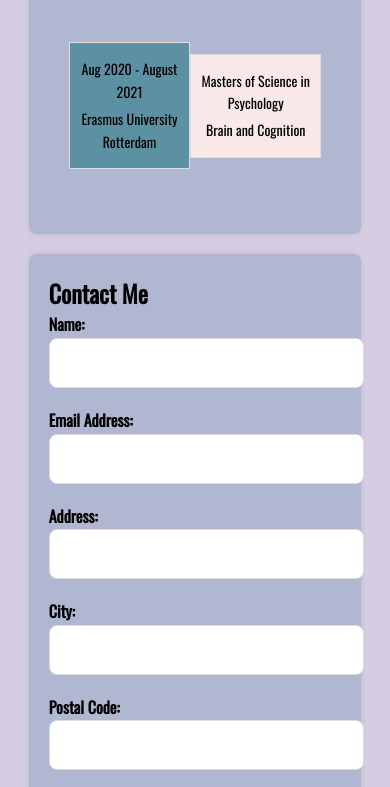
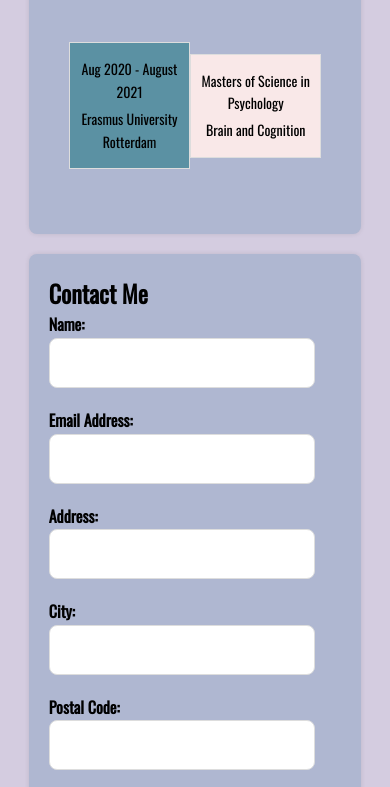
Before and after one commit to KevGunawan/KevGunawan.github.io, a plain HTML site: page index.html in a window 390 px wide. Shown: the part 1710-2497 px from the top of the page. Drawn offline with nearby package versions, Linux system fonts and the light colour scheme.

Commit message:
Update styles.css

```diff
--- a/styles.css
+++ b/styles.css
@@ -197,7 +197,7 @@ nav ul li {
     .form-group input[type="number"],
     .form-group input[type="date"],
     .form-group textarea {
-        width:97%;
+        width:80%;
         font-size: 16px;
         padding: 15px;
     }
```
